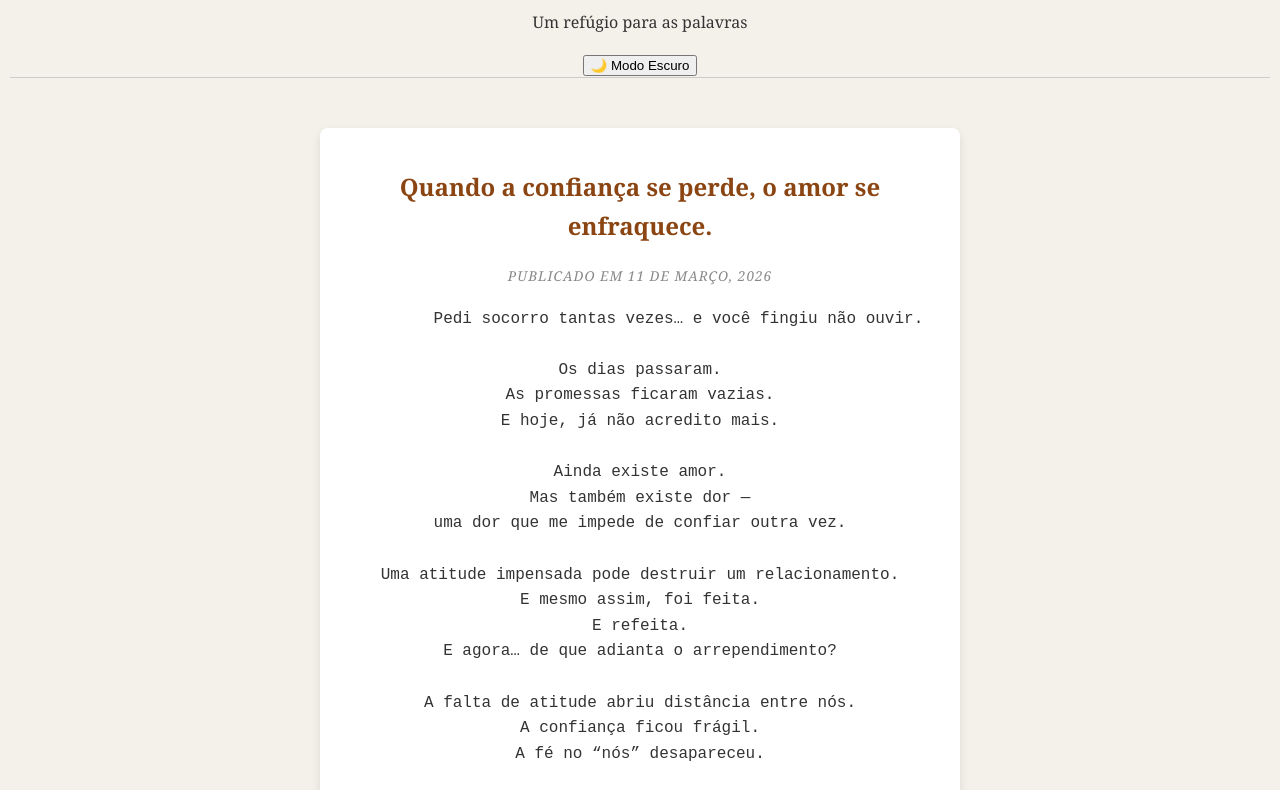
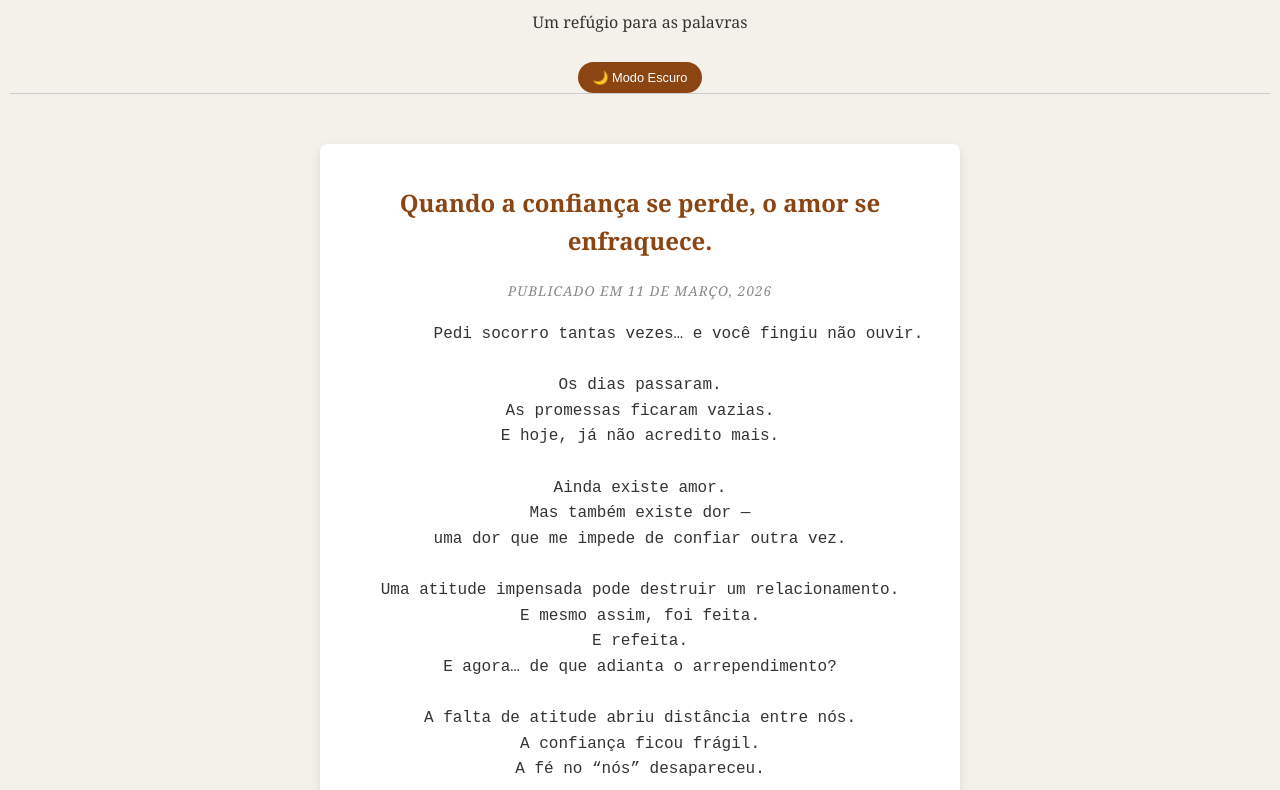
Before and after one commit to Marcelo-blog/Meu-Ref-gio-Po-tico, a plain HTML site: page index.html in a window 1280 px wide. Shown: the part 94-884 px from the top of the page. Drawn offline with Linux system fonts and the light colour scheme.

Commit message:
Update style.css

```diff
--- a/style.css
+++ b/style.css
@@ -24,6 +24,9 @@ header {
     margin: 15px auto; /* Diminui o espaço entre um poema e outro */
     border-radius: 8px;           /* Arredonda os cantos */
     box-shadow: 0 4px 10px rgba(0,0,0,0.1); /* Sombra suave */
+    /* 2. Aplicamos a animação aos cartões de poema */
+    animation: aparecer 1s ease-out forwards; /* Dura 1 segundo, começa rápido e termina suave */
+
 }
 
 /* 3. Ajuste do Texto (Pre) */
@@ -63,6 +66,29 @@ pre.corpo-poema {
     text-transform: uppercase; /* Opcional: deixa em letras maiúsculas */
     letter-spacing: 1px;     /* Espaçamento entre as letras */
 }
+/* 1. Criamos a "animação" chamada 'aparecer' */
+@keyframes aparecer {
+    from {
+        opacity: 0;            /* Começa invisível */
+        transform: translateY(20px); /* Começa um pouco abaixo da posição original */
+    }
+    to {
+        opacity: 1;            /* Termina totalmente visível */
+        transform: translateY(0);    /* Termina na posição certa */
+    }
+}
+
+/* Estilo do botão de alternar */
+.btn-modo {
+    background: #8b4513;
+    color: white;
+    border: none;
+    padding: 8px 15px;
+    border-radius: 20px;
+    cursor: pointer;
+    font-size: 0.8rem;
+    margin-top: 10px;
+}
 
 /* Regras para quando o Modo Escuro estiver ativo */
 body.dark-mode {
```
